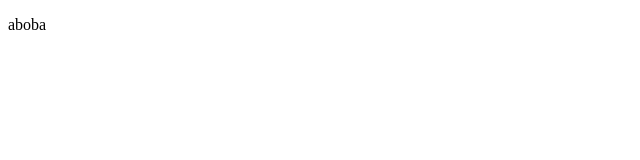
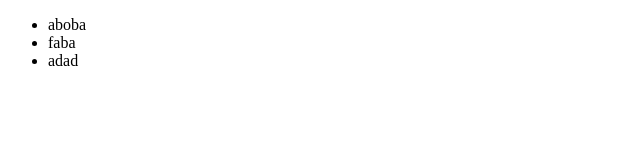
Before and after one commit to sntartem/nuquma, a plain HTML site: page index.html in a window 1280 px wide. Shown: the whole page, without its empty margins (0-640 px from the left). Drawn offline with Linux system fonts and the light colour scheme.

Commit message:
добавляет список

```diff
--- a/index.html
+++ b/index.html
@@ -7,8 +7,16 @@
     <title>Document</title>
 </head>
 <body>
-    <p>
-        aboba
-    </p>
+    <ul>
+        <li>
+            aboba
+        </li>
+        <li>
+            faba
+        </li>
+        <li>
+            adad
+        </li>
+    </ul>
 </body>
 </html>
```
